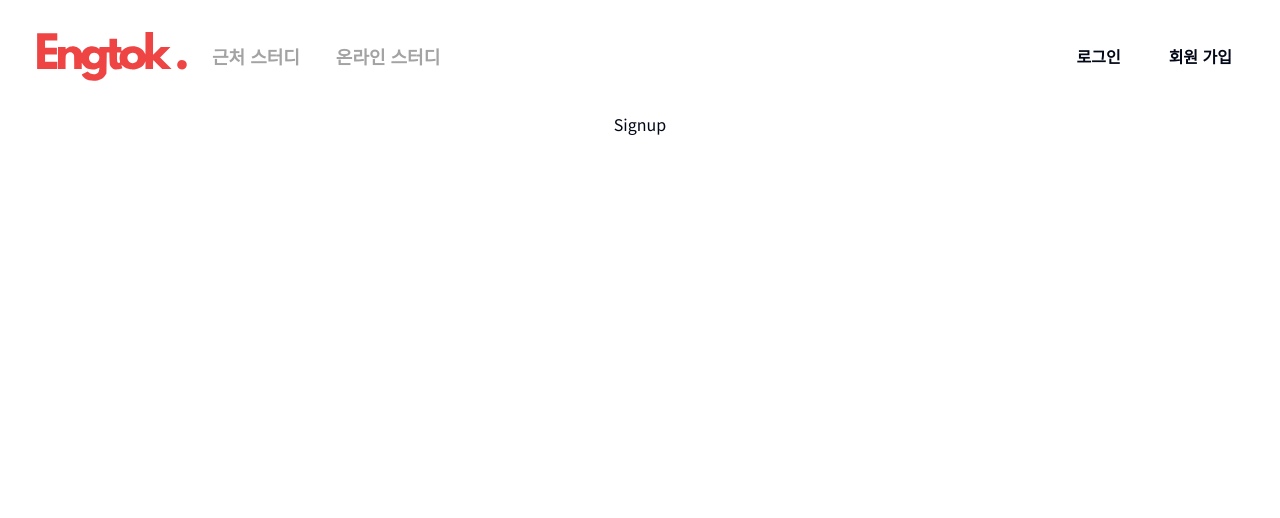
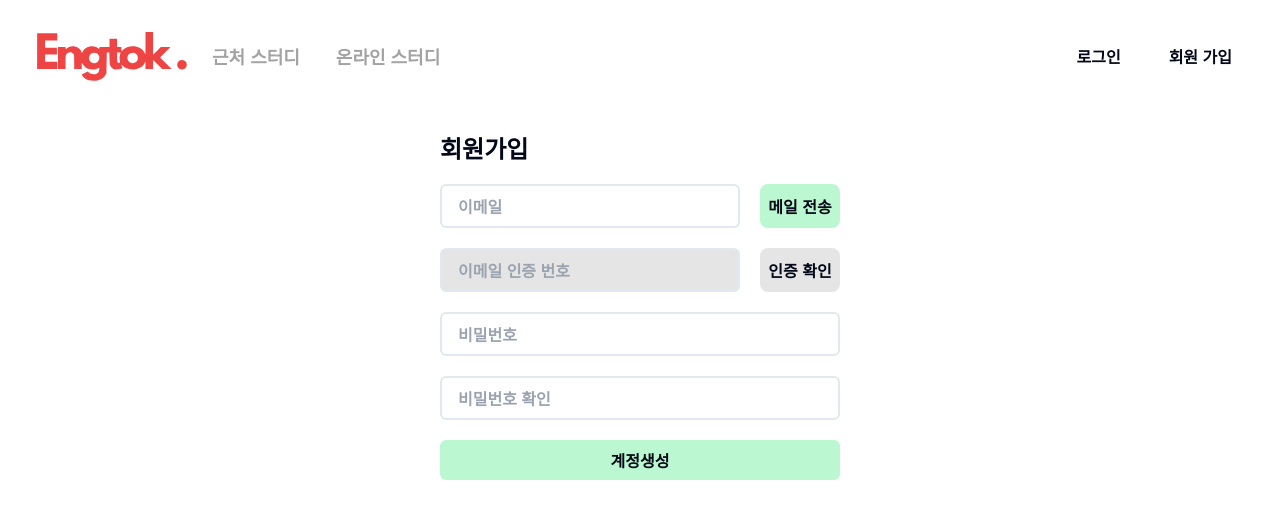
Before and after one commit to TEAM-eng-talk-mo/eng-talk-mo-fe, a Next.js app: page /sign-up in a window 1280 px wide. Shown: the top 518 px of the page. Built offline with nearby package versions, Linux system fonts and the light colour scheme.

Commit message:
feat(sing up): base ui

```diff
--- a/app/(auth)/layout.tsx
+++ b/app/(auth)/layout.tsx
@@ -2,7 +2,7 @@ interface AuthLayout {
   children: React.ReactNode;
 }
 const AuthLayout: React.FC<AuthLayout> = ({ children }) => {
-  return <div>{children}</div>;
+  return <div className="w-[400px] mt-5 font-semibold">{children}</div>;
 };
 
 export default AuthLayout;
--- a/app/(auth)/sign-in/page.tsx
+++ b/app/(auth)/sign-in/page.tsx
@@ -45,7 +45,7 @@ const SignIn = () => {
   };
 
   return (
-    <div className="w-[400px] mt-5 font-semibold">
+    <div>
       <form onSubmit={handleSubmit(onSubmit)} className="flex flex-col gap-3">
         <div className="text-2xl flex justify-center">로그인</div>
         <div>
--- a/app/(auth)/sign-up/page.tsx
+++ b/app/(auth)/sign-up/page.tsx
@@ -1,5 +1,187 @@
+"use client";
+import { useForm } from "react-hook-form";
+import { zodResolver } from "@hookform/resolvers/zod";
+import * as z from "zod";
+import { useEffect, useState } from "react";
+import { cn } from "@/lib/utils";
+
+const auth = "ABCDEFG";
+
+const emailFormSchema = z.object({
+  email: z.string().email({ message: "유효한 이메일을 작성해주세요." }),
+});
+
+const signUpFormSchema = z.object({
+  email: z.string(),
+  password: z
+    .string()
+    .min(8, { message: "비밀번호는 최소 8자 이상이어야 합니다." })
+    .max(20, { message: "비밀번호는 최대 20자 이하이어야 합니다." }),
+  passwordCheck: z.string().min(5).max(15),
+});
+
 const SignUp = () => {
-  return <div>Signup</div>;
+  const [authError, setAuthError] = useState({
+    auth: {
+      error: false,
+      message: "인증 번호를 확인해주세요.",
+    },
+    signUp: {
+      error: false,
+      message: "비밀번호를 확인해주세요.",
+    },
+  });
+
+  const [isAuthInputDisabled, setIsAuthInputDisabled] = useState(true);
+
+  const {
+    register: emailRegister,
+    getValues: getEmailValues,
+    handleSubmit: emailHandleSubmit,
+    formState: { errors: emailErrors },
+  } = useForm<z.infer<typeof emailFormSchema>>({
+    resolver: zodResolver(emailFormSchema),
+  });
+
+  const { register: authRegister, handleSubmit: authHandleSubmit } = useForm();
+  const {
+    register: signUpRegister,
+    handleSubmit: signUpHandleSubmit,
+    formState: { errors: signUpErrors },
+  } = useForm<z.infer<typeof signUpFormSchema>>({
+    resolver: zodResolver(signUpFormSchema),
+  });
+
+  const emailSubmit = (form: z.infer<typeof emailFormSchema>) => {
+    // TODO: handling email input
+    console.log(form.email);
+    // TODO: able auth input
+    setIsAuthInputDisabled(false);
+  };
+
+  const authSubmit = (form: any) => {
+    // TODO: handling auth input
+    if (form.auth !== auth) {
+      setAuthError((state) => {
+        const returnValue = { ...state };
+        returnValue.auth.error = true;
+        return returnValue;
+      });
+    }
+    if (form.auth === auth) {
+      setAuthError((state) => {
+        const returnValue = { ...state };
+        returnValue.auth.error = false;
+        return returnValue;
+      });
+      // TODO: sign up email 설정
+      console.log(getEmailValues("email"));
+      // TODO: disable email input
+      // TODO: disable auth input
+    }
+  };
+
+  const signUpSubmit = (form: any) => {
+    // TODO: handing sign up
+    const { email, password, passwordCheck } = form;
+    if (password === passwordCheck && email) {
+      // TODO: success sign up
+      console.log("success");
+    }
+    if (password !== passwordCheck) {
+      setAuthError((state) => {
+        const returnValue = { ...state };
+        returnValue.signUp.error = false;
+        return returnValue;
+      });
+    }
+  };
+
+  return (
+    <div className="flex flex-col gap-5">
+      <div className="text-2xl">회원가입</div>
+      <form onSubmit={emailHandleSubmit(emailSubmit)}>
+        <div className="w-full flex justify-between">
+          <input
+            {...emailRegister("email")}
+            className={cn(
+              "border-2 rounded-md py-2 px-4 w-3/4 outline-none",
+              emailErrors.email ? "border-red-500" : null
+            )}
+            placeholder="이메일"
+          />
+          <button className="w-1/5 bg-green-200 p-1 rounded-lg hover:bg-green-300 transition">
+            메일 전송
+          </button>
+        </div>
+        {emailErrors.email ? (
+          <div className="text-red-500 text-sm">
+            {emailErrors.email?.message}
+          </div>
+        ) : null}
+      </form>
+      <form onSubmit={authHandleSubmit(authSubmit)}>
+        <div className="w-full flex justify-between">
+          <input
+            {...authRegister("auth", {
+              disabled: isAuthInputDisabled,
+            })}
+            className={cn(
+              "border-2 rounded-md py-2 px-4 outline-none w-3/4",
+              authError.auth.error ? "border-red-500" : "",
+              isAuthInputDisabled ? "bg-neutral-200" : ""
+            )}
+            placeholder="이메일 인증 번호"
+          />
+          <button
+            className={cn(
+              "w-1/5  p-1 rounded-lg  transition",
+              isAuthInputDisabled
+                ? "bg-neutral-200 cursor-default"
+                : "bg-green-200 hover:bg-green-300 "
+            )}>
+            인증 확인
+          </button>
+        </div>
+        {authError.auth.error ? (
+          <div className="text-red-500 text-sm">인증 번호를 확인해주세요.</div>
+        ) : null}
+      </form>
+      <form
+        onSubmit={signUpHandleSubmit(signUpSubmit)}
+        className="flex flex-col gap-5">
+        {/**this input is email for authenticate*/}
+        <input {...signUpRegister("email")} className="hidden" />
+        <div>
+          <input
+            {...signUpRegister("password")}
+            type="password"
+            className={cn(
+              "border-2 rounded-md py-2 px-4 outline-none w-full",
+              signUpErrors.password ? "border-red-500" : ""
+            )}
+            placeholder="비밀번호"
+          />
+          {signUpErrors.password ? (
+            <div className="text-red-500 text-sm">
+              {signUpErrors.password.message}
+            </div>
+          ) : null}
+        </div>
+        <input
+          {...signUpRegister("passwordCheck")}
+          type="password"
+          className="border-2 rounded-md py-2 px-4 w-full outline-none"
+          placeholder="비밀번호 확인"
+        />
+        <button
+          type="submit"
+          className="bg-green-200 rounded-md py-2 px-4 w-full outline-none hover:bg-green-300 transition">
+          계정생성
+        </button>
+      </form>
+    </div>
+  );
 };
 
 export default SignUp;
```
